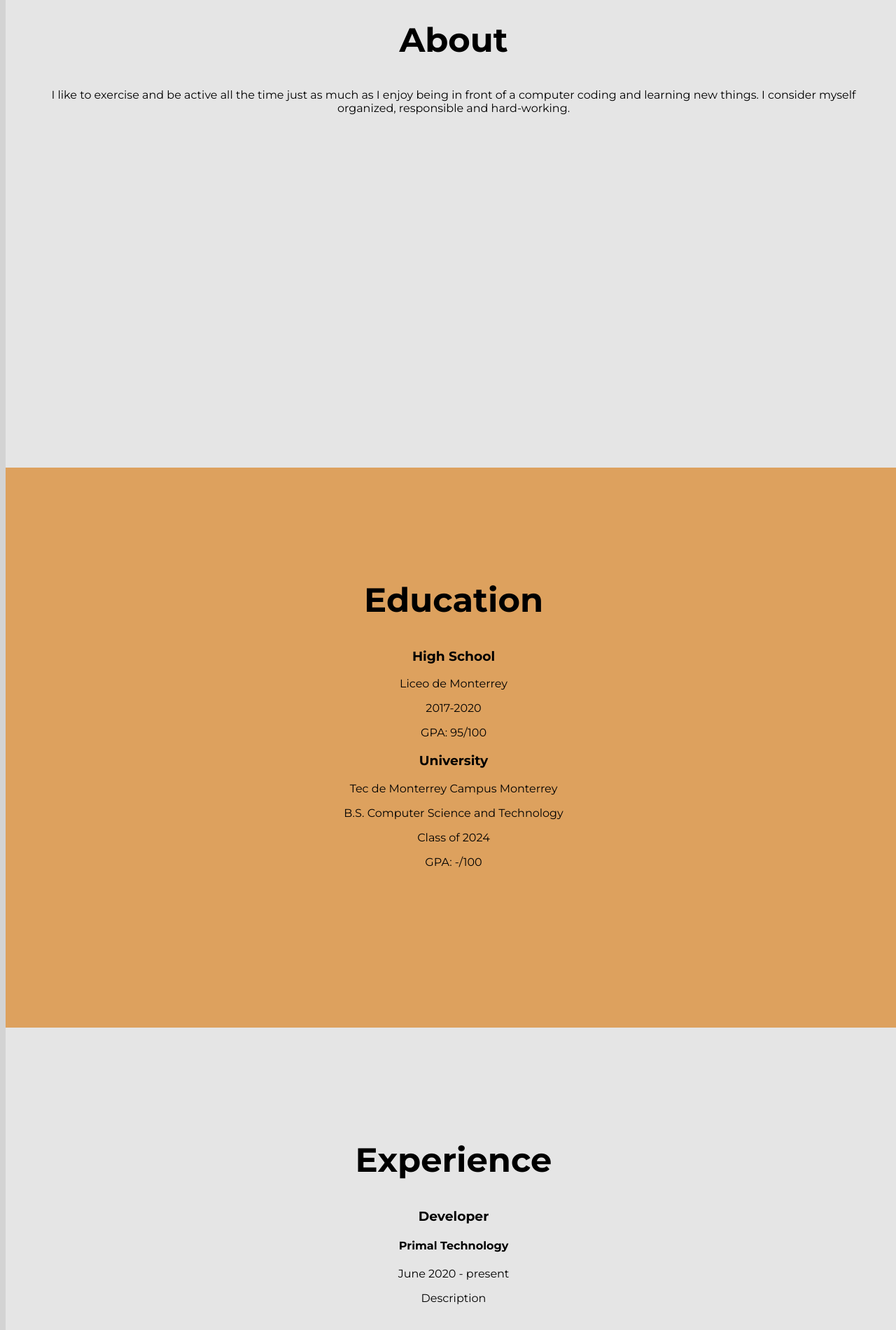
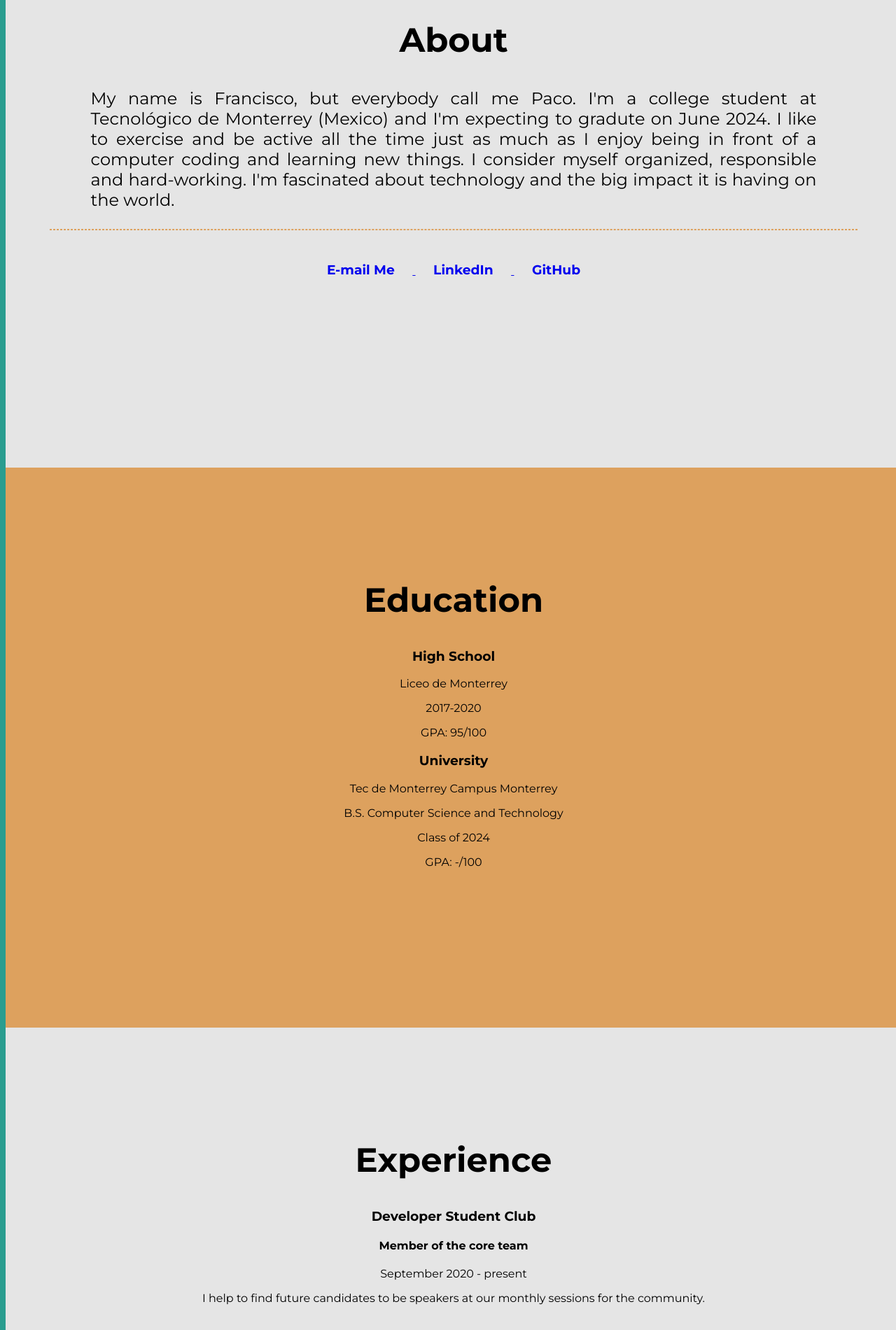
Before and after one commit to pacoguerraq/portfolio-template, a plain HTML site: page index.html in a window 1280 px wide. Shown: the part 940-2840 px from the top of the page at 70% size. Drawn offline with Linux system fonts and the light colour scheme.

Commit message:
Actualizacion info

```diff
--- a/index.html
+++ b/index.html
@@ -32,11 +32,28 @@
 
     <main>
         <section id="About">
-            <div>
+            <div class="about-info">
                 <h2>About</h2>
-                <p>I like to exercise and be active all the time just as much as I enjoy being in front of a computer
+                <p>My name is Francisco, but everybody call me Paco. I'm a college student at Tecnológico de Monterrey
+                    (Mexico) and I'm expecting to gradute on June 2024. I like to exercise and be active all the time
+                    just as much as I enjoy being in front of a computer
                     coding
-                    and learning new things. I consider myself organized, responsible and hard-working.</p>
+                    and learning new things. I consider myself organized, responsible and hard-working. I'm fascinated
+                    about technology and the big impact it is having on the world.</p>
+            </div>
+            <br>
+            <hr style="border-style: dashed; color: #dda15e; width: 90%;">
+            <br>
+            <div class="about-social">
+                <a href=“mailto:franciscoguerraquintanilla@gmail.com”>
+                    <h3>E-mail Me</h3>
+                </a>
+                <a href=“www.linkedin.com/in/francisco-j-guerra-q” target=“_blank”>
+                    <h3>LinkedIn</h3>
+                </a>
+                <a href=“https://github.com/pacoguerraq” target=“_blank”>
+                    <h3>GitHub</h3>
+                </a>
             </div>
         </section>
         <section id="Education">
@@ -58,19 +75,22 @@
         <section id="Experience">
             <h2>Experience</h2>
             <div>
-                <h3>Developer</h3>
-                <h4>Primal Technology</h4>
-                <p>June 2020 - present</p>
-                <p>Description</p>
+                <h3>Developer Student Club</h3>
+                <h4>Member of the core team</h4>
+                <p>September 2020 - present</p>
+                <p>I help to find future candidates to be speakers at our monthly sessions for the community.</p>
             </div>
         </section>
         <section id="Projects">
             <h2>Projects</h2>
             <div>
-                <h3>ConnectMeWith</h3>
-                <h4>#BattleOfTheCamps Twitter Hackaton</h4>
-                <p>July 31st - August 2 2020</p>
-                <p>Description</p>
+                <h3>Asesorías Consilium</h3>
+                <a href="http://asesoriasconsilium.x10host.com/index.html" target=“_blank”>
+                    <h4>Web page</h4>
+                </a>
+                <p>August 2019 - September 2019</p>
+                <p>Coded from scratch web page for an own unlaunched business in High School. Assembled the web page
+                    mainly with html and css as well as a little php and database management</p>
             </div>
         </section>
         <section id="Skills">
@@ -80,12 +100,14 @@
                 <ul>
                     <li>Programming languages</li>
                     <ul>
-                        <li>C++</li>
-                        <li>Python</li>
-                        <li>JavaScript</li>
+                        <li>Python (2 years)</li>
+                        <li>MATLAB (6 months)</li>
+                        <li>C (3 months)</li>
                     </ul>
-                    <li>SQL</li>
-                    <li>Otros</li>
+                    <li>Web development</li>
+                    <ul>
+                        <li>Html and css (1 year)</li>
+                    </ul>
                 </ul>
             </div>
         </section>
--- a/styles.css
+++ b/styles.css
@@ -1,5 +1,5 @@
 body {
-    background-color: lightgrey;
+    background-color: #2a9d8f;
     font-family: 'Montserrat', sans-serif;
 }
 
@@ -10,6 +10,7 @@ body {
     background-size: cover;
     background-position: center;
     height: 85vh;
+    width: 100vw;
 }
 
 header p {
@@ -81,6 +82,24 @@ section div {
     height: 85vh;
 }
 
+.about-info p {
+    text-align: justify;
+    margin: auto;
+    width: 90%;
+    font-size: 3vh;
+}
+
+.about-social {
+    display: inline-block;
+    text-align: center;
+}
+
+.about-social h3 {
+    display: inline-block;
+    padding: 0vh 2vw;
+    text-decoration: none;
+}
+
 #Education {
     background-color: #dda15e;
     height: 85vh;
```
